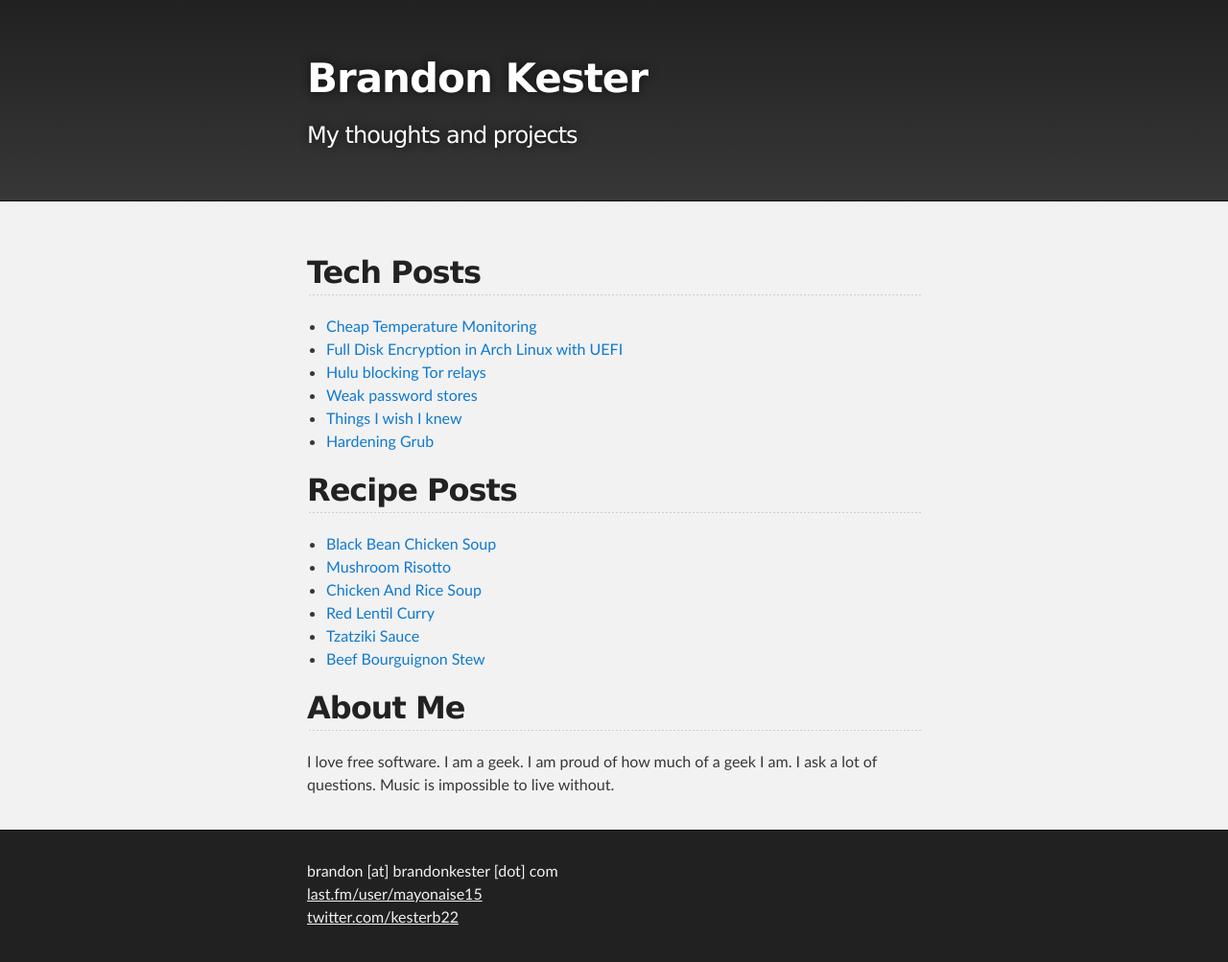
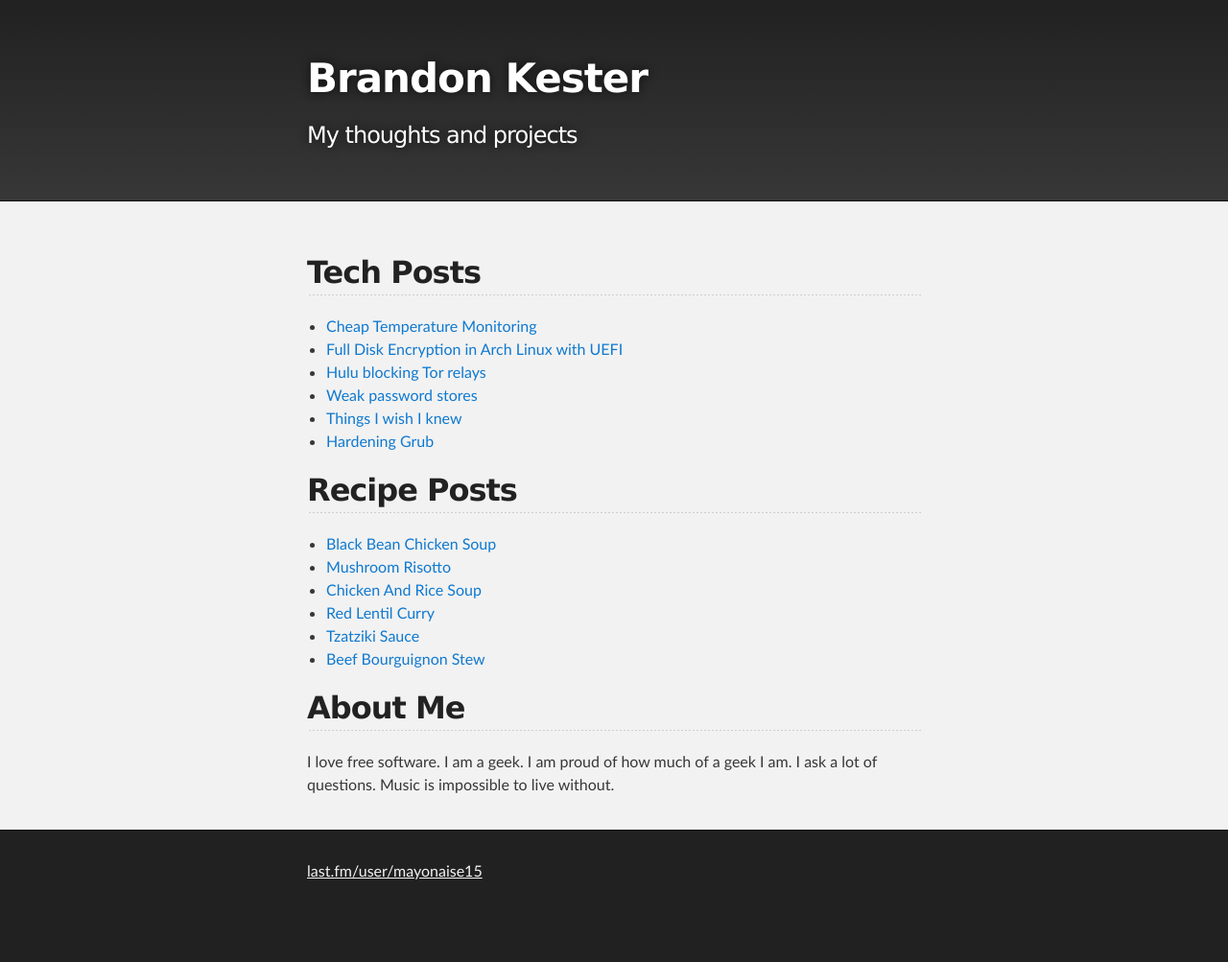
Before and after one commit to kesterb/kesterb.github.io, a Jekyll site: the page built from index.html, in a window 1280 px wide. Shown: the whole page at 96% size. Built offline with Jekyll 4.4.1, drawn with Linux system fonts in a browser that asks for light colours; after the commit the page ends 955 px from its top, so only the background shows below that.

Commit message:
Removed twitter and email

```diff
--- a/_includes/contact.html
+++ b/_includes/contact.html
@@ -1,7 +1,5 @@
               <div class="contact">
                 <p>
-                  brandon [at] brandonkester [dot] com<br />
                   <a href="https://www.last.fm/user/mayonaise15">last.fm/user/mayonaise15</a><br />
-                  <a href="https://twitter.com/kesterb22">twitter.com/kesterb22</a><br />
                 </p>
               </div>
```
